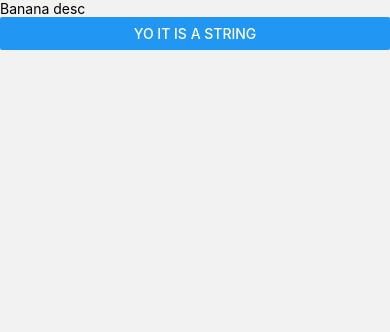
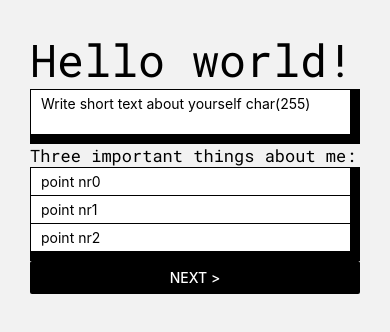
Before and after one commit to BartoszSzatkowski/flatMatch, a React Native app in the folder client/: screen /Description in a window 390 px wide. Shown: the top 332 px of the page. Built offline with nearby package versions, Linux system fonts and the light colour scheme.

Commit message:
style: add description screen styling

```diff
--- a/client/components/setupStack/Description.jsx
+++ b/client/components/setupStack/Description.jsx
@@ -1,17 +1,62 @@
 import React from 'react';
-import { View, Text, Button } from 'react-native';
+import { View, Text, Button, TextInput, StyleSheet } from 'react-native';
 import { SafeAreaView } from 'react-native-safe-area-context';
+import StyledText from '../UI/StyledText';
+import Title from '../UI/Title';
 
 export default function Description({ navigation }) {
   return (
     <SafeAreaView>
-      <View>
-        <Text>Banana desc</Text>
+      <View
+        style={{
+          display: 'flex',
+          justifyContent: 'space-around',
+          height: '100%',
+          padding: 30,
+        }}
+      >
+        <Title>Hello world!</Title>
+        <View style={styles.inputCointainer}>
+          <TextInput
+            multiline
+            style={styles.input}
+            placeholder='Write short text about yourself char(255)'
+          />
+        </View>
+        <StyledText>Three important things about me:</StyledText>
+        <View style={styles.inputCointainer}>
+          <TextInput style={styles.input} placeholder='point nr0' />
+          <TextInput style={styles.input} placeholder='point nr1' />
+          <TextInput style={styles.input} placeholder='point nr2' />
+        </View>
+        <Button
+          title='NEXT >'
+          style={styles.button}
+          color='black'
+          onPress={() => navigation.navigate('Coords')}
+        />
       </View>
-      <Button
-        title='Yo it is a string'
-        onPress={() => navigation.navigate('Coords')}
-      />
     </SafeAreaView>
   );
 }
+
+const styles = StyleSheet.create({
+  inputCointainer: {
+    backgroundColor: 'black',
+    paddingBottom: 10,
+  },
+  input: {
+    backgroundColor: 'white',
+    width: '97%',
+    paddingLeft: 10,
+    paddingRight: 10,
+    paddingTop: 5,
+    paddingBottom: 5,
+    borderTopColor: 'black',
+    borderTopWidth: 1,
+    borderLeftWidth: 1,
+  },
+  button: {
+    color: 'black',
+  },
+});
```
